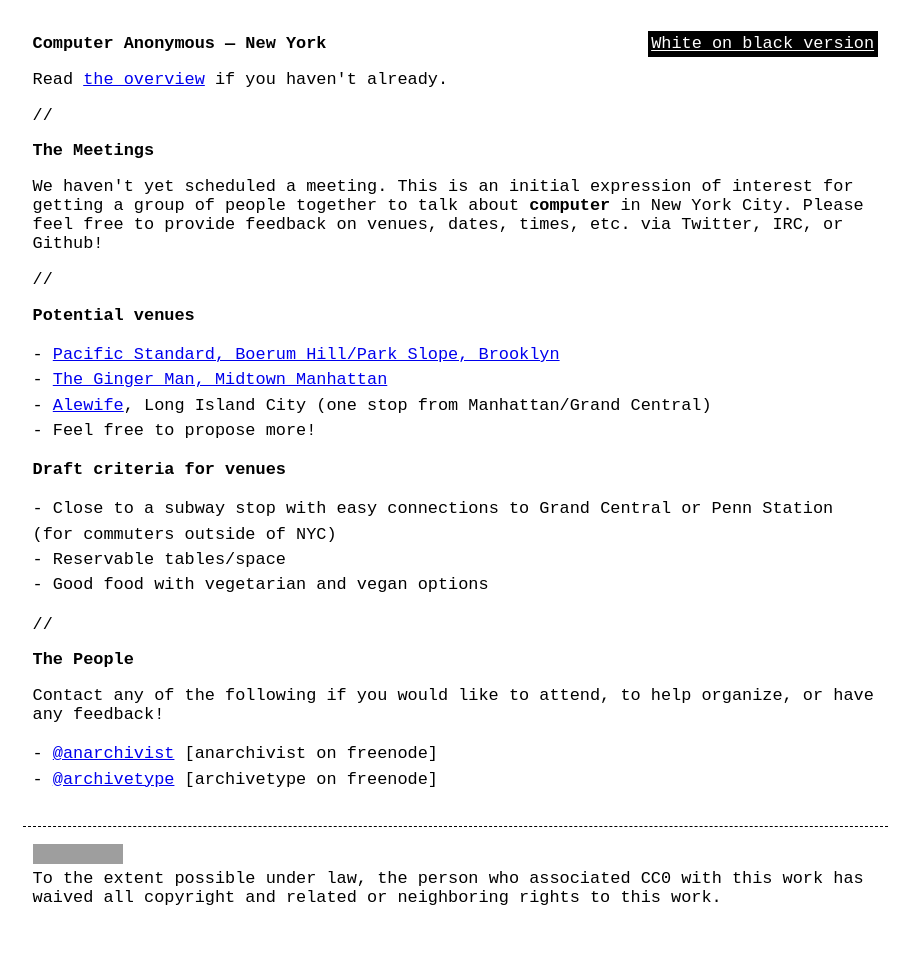
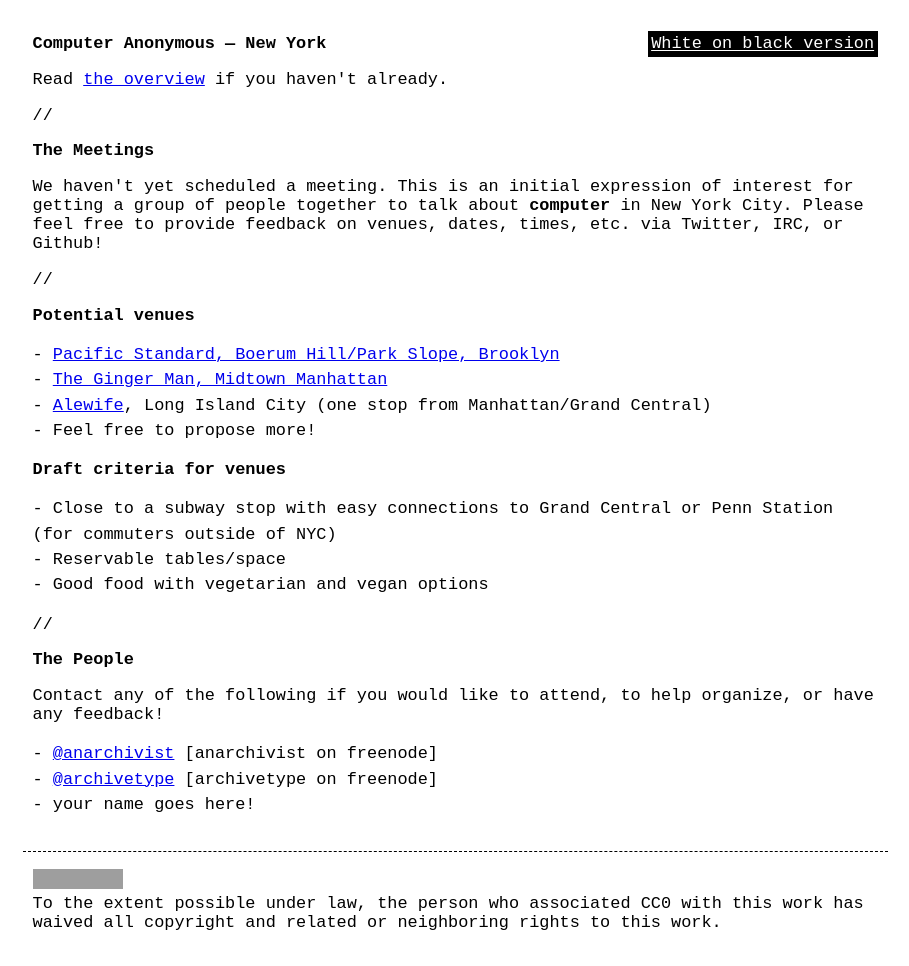
Before and after one commit to computeranonymous/computer, a Jekyll site: the page built from us_newyork.html, in a window 1280 px wide. Shown: the whole page, without its empty margins (185-1094 px from the left). Built offline with Jekyll 4.4.1, drawn with Linux system fonts in a browser that asks for light colours; before the commit the page ends 940 px from its top, so only the background shows below that; grey boxes are pictures that could not be loaded.

Commit message:
Update us_newyork.html

```diff
--- a/us_newyork.html
+++ b/us_newyork.html
@@ -40,4 +40,5 @@ title: Computer Anonymous - New York
 <ul>
     <li><a href="https://twitter.com/anarchivist">@anarchivist</a> [anarchivist on freenode]</li>
     <li><a href="https://twitter.com/archivetype">@archivetype</a> [archivetype on freenode]</li>
+    <li>your name goes here!</li>
 </ul>
```
